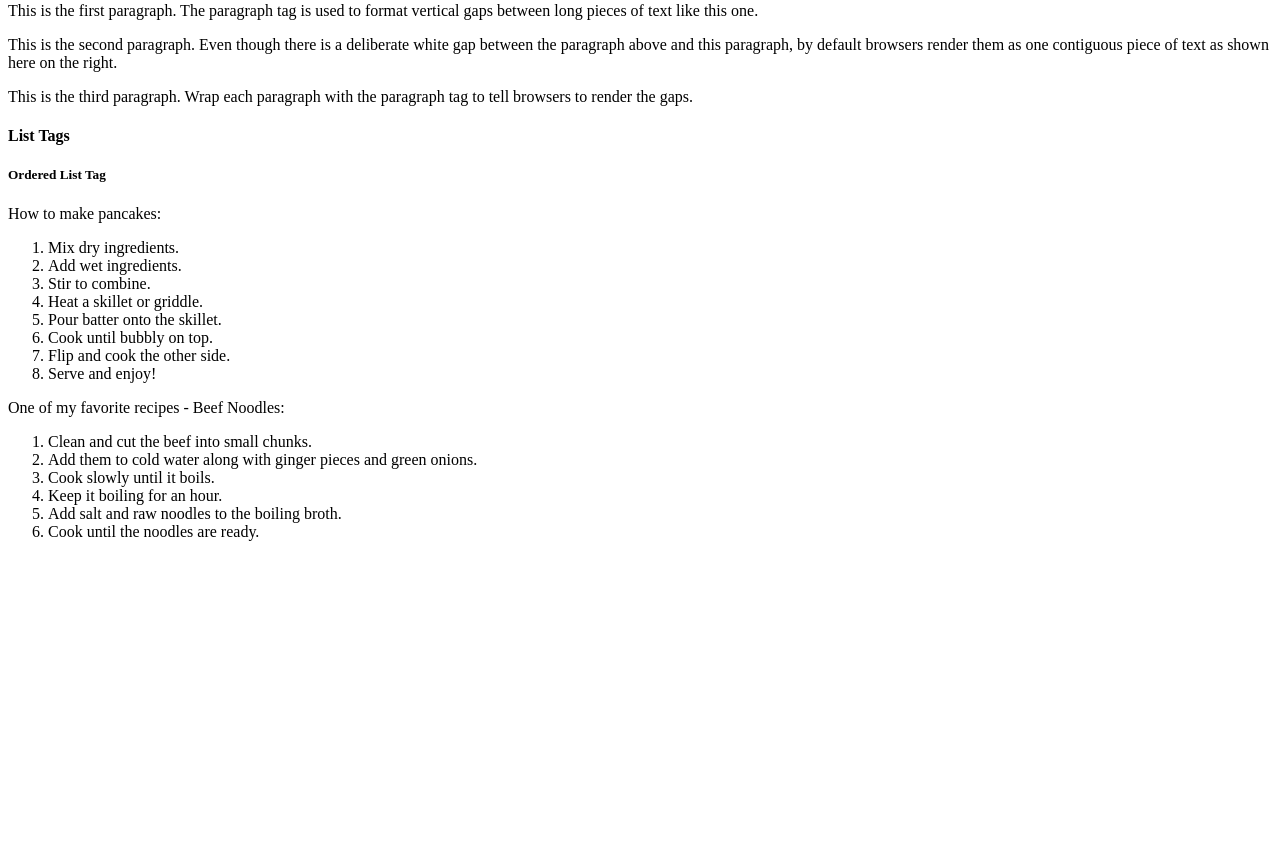
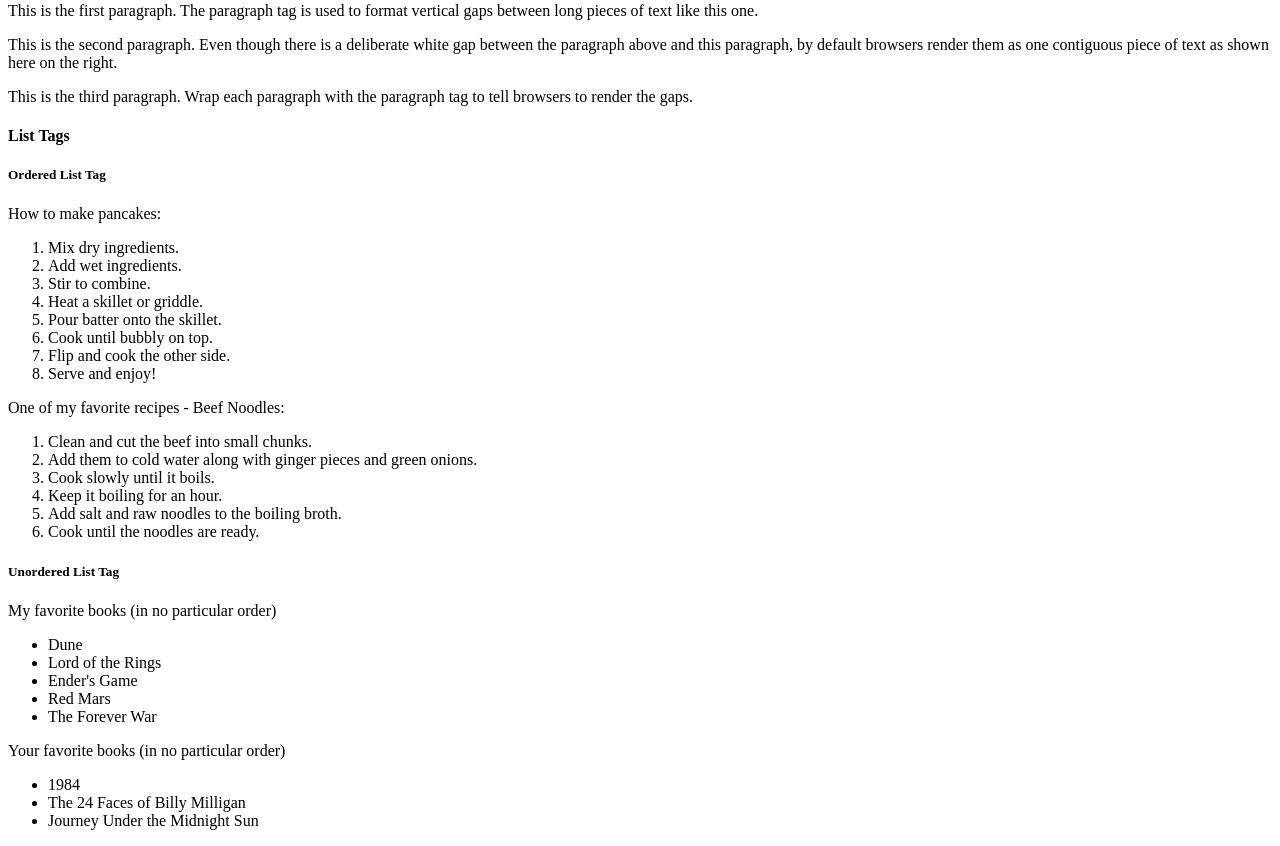
Before and after one commit to EthanLawyer/kanbas-react-web-app, a React (Create React App) app: page / in a window 1280 px wide. Shown: the part 340-1186 px from the top of the page. Before the commit the page ends 897 px from the top, so only its background shows below. Built offline with nearby package versions, Linux system fonts and the light colour scheme.

Commit message:
Added Unordered List Elements

```diff
--- a/src/Labs/Lab1/index.tsx
+++ b/src/Labs/Lab1/index.tsx
@@ -56,6 +56,22 @@
                     <li>Cook until the noodles are ready.</li>
                 </ol>
 
+                <h5>Unordered List Tag</h5>
+                My favorite books (in no particular order)
+                <ul id="wd-my-books">
+                    <li>Dune</li>
+                    <li>Lord of the Rings</li>
+                    <li>Ender's Game</li>
+                    <li>Red Mars</li>
+                    <li>The Forever War</li>
+                </ul>
+                Your favorite books (in no particular order)
+                <ul id="wd-your-books">
+                    <li>1984</li>
+                    <li>The 24 Faces of Billy Milligan</li>
+                    <li>Journey Under the Midnight Sun</li>
+                </ul>
+
             </div>
         </div>
     );
```
